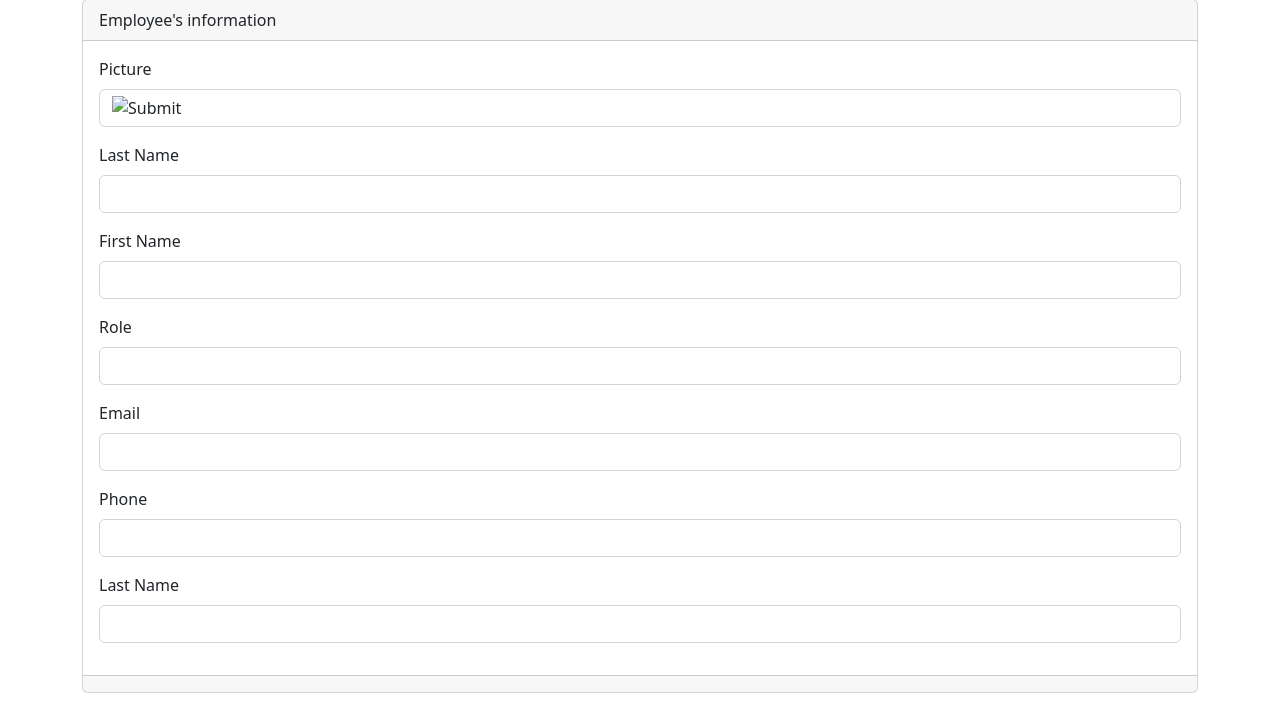
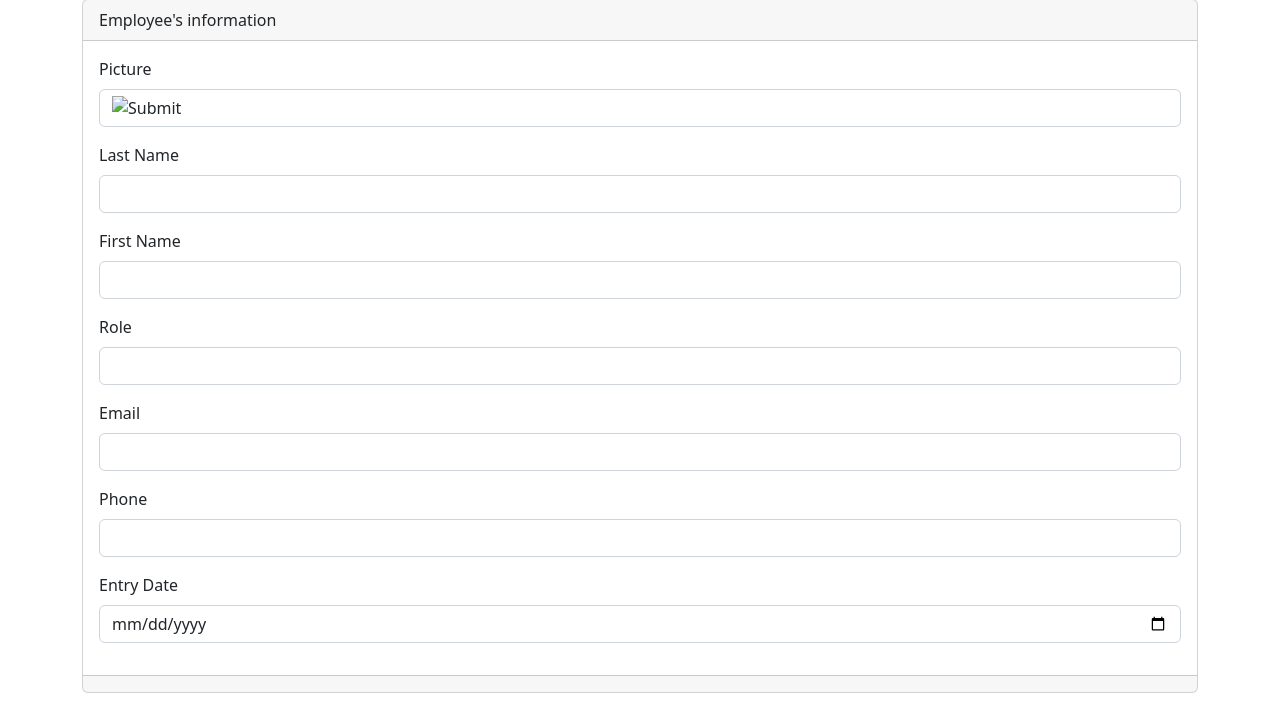
Before and after one commit to Ni4nne/CRUD-Employees-Management, a PHP site: page /crudemployees/modules/employees/create.php in a window 1280 px wide. Shown: the part 81-800 px from the top of the page. Run offline with PHP 8.4, Linux system fonts and the light colour scheme.

Commit message:
create employee

```diff
--- a/modules/employees/create.php
+++ b/modules/employees/create.php
@@ -46,9 +46,9 @@
     </div>
 
     <div class="mb-3">
-      <label for="lastname" class="form-label">Last Name</label>
-      <input type="text"
-        class="form-control" name="lastname" id="lastname" aria-describedby="helpId">
+      <label for="entrydate" class="form-label">Entry Date</label>
+      <input type="date"
+        class="form-control" name="entrydate" id="entrydate" aria-describedby="helpId">
     </div>
 
     </form>
```
